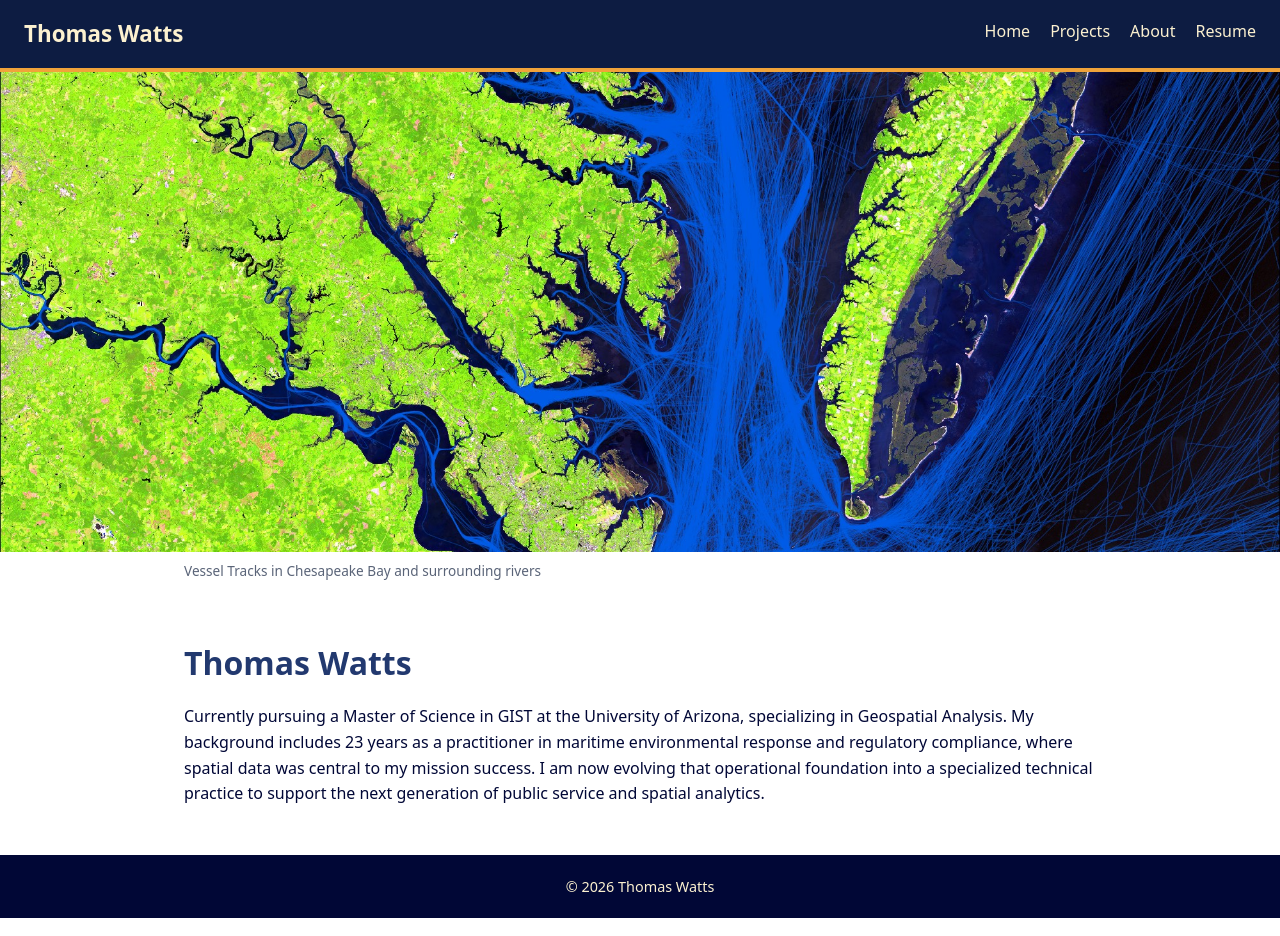
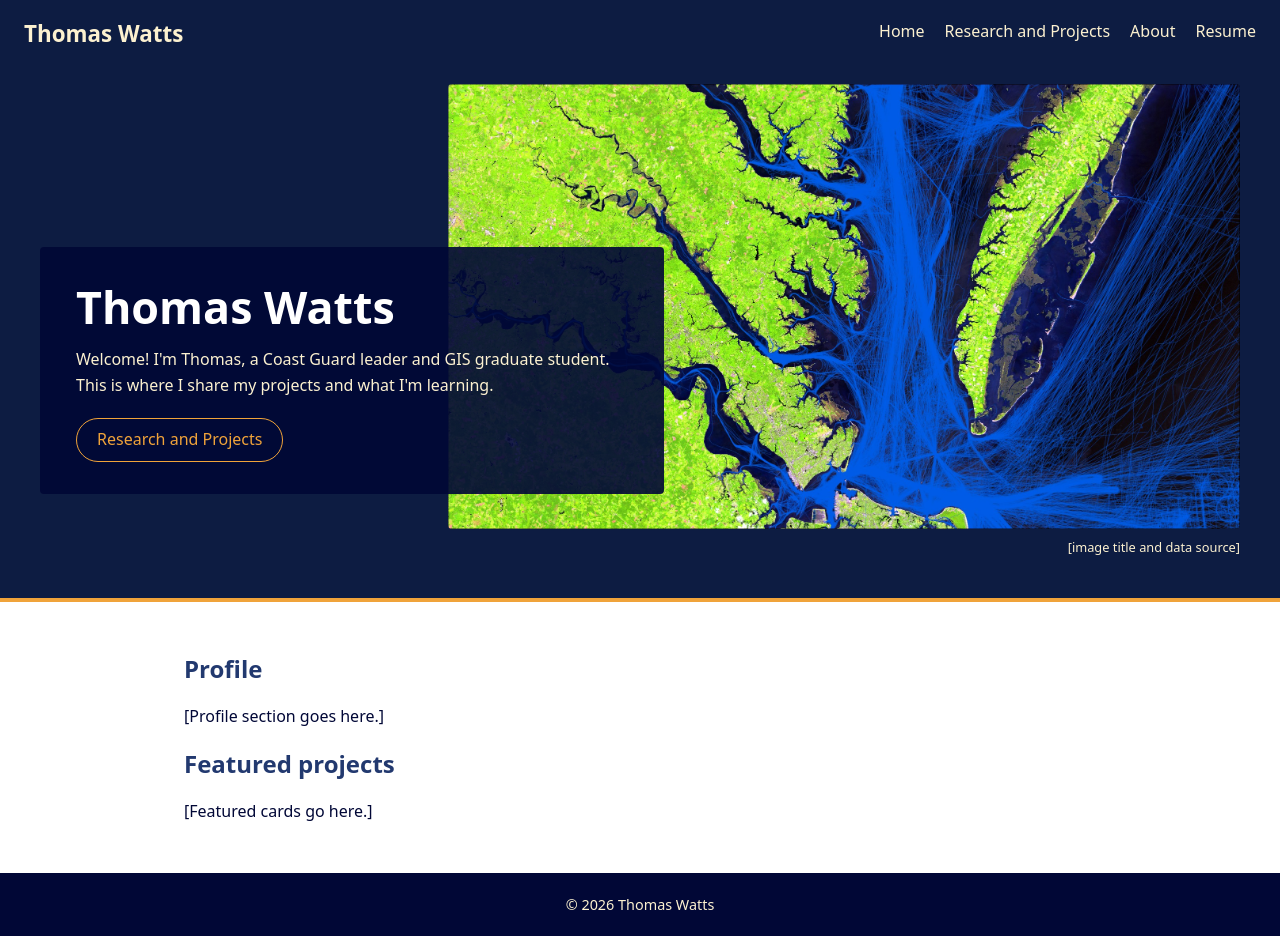
Before and after one commit to tfwatts/tfwatts.github.io, a Jekyll site: the page built from index.md, in a window 1280 px wide. Built offline with Jekyll 4.4.1, drawn with Linux system fonts in a browser that asks for light colours.

Commit message:
Add home hero

```diff
--- a/_layouts/default.html
+++ b/_layouts/default.html
@@ -7,22 +7,31 @@
   <link rel="stylesheet" href="{{ '/assets/css/style.css' | relative_url }}">
 </head>
 <body>
-  <header class="site-header">
+  <header class="site-header{% if page.hero %} has-hero{% endif %}">
     <a class="site-title" href="{{ '/' | relative_url }}">{{ site.title }}</a>
     <nav class="site-nav">
       <a href="{{ '/' | relative_url }}">Home</a>
-      <a href="{{ '/projects/' | relative_url }}">Projects</a>
+      <a href="{{ '/projects/' | relative_url }}">Research and Projects</a>
       <a href="{{ '/about/' | relative_url }}">About</a>
       <a href="{{ '/resume/' | relative_url }}">Resume</a>
     </nav>
   </header>
-  {% if page.banner %}
-  <figure class="page-banner">
-    <img src="{{ page.banner | relative_url }}" alt="{{ page.banner_alt }}">
-    {% if page.banner_caption %}
-    <figcaption>{{ page.banner_caption }}</figcaption>
+    {% if page.hero %}
+  <section class="hero">
+    <div class="hero-inner">
+      <img class="hero-image" src="{{ page.hero.image | relative_url }}" alt="{{ page.hero.alt }}">
+      <div class="hero-panel">
+        <h1>{{ page.hero.title }}</h1>
+        <p>{{ page.hero.text }}</p>
+        {% if page.hero.button_text %}
+        <a class="hero-button" href="{{ page.hero.button_link | relative_url }}">{{ page.hero.button_text }}</a>
+        {% endif %}
+      </div>
+    </div>
+    {% if page.hero.caption %}
+    <p class="hero-caption">{{ page.hero.caption }}</p>
     {% endif %}
-  </figure>
+  </section>
   {% endif %}
   <main class="site-main">
     {{ content }}
--- a/assets/css/style.css
+++ b/assets/css/style.css
@@ -78,21 +78,76 @@ img {
 }
 .site-footer p { margin: 0; }
 
-/* Full-width banner (any page with a banner label) */
-.page-banner {
-  margin: 0;
+/* Header joins the hero on pages that have one */
+.site-header.has-hero {
+  border-bottom: none;
 }
-.page-banner img {
+
+/* Hero: image on the right, panel overlapping lower left */
+.hero {
+  background: var(--navy-dark);
+  border-bottom: 4px solid var(--amber);
+  padding: 1rem 1.5rem 2.5rem;
+}
+.hero-inner {
+  position: relative;
+  max-width: 1200px;
+  margin: 0 auto;
+}
+.hero-image {
   display: block;
-  width: 100%;
-  height: clamp(220px, 40vw, 480px);
+  width: 66%;
+  margin-left: auto;
+  aspect-ratio: 16 / 9;
   object-fit: cover;
-  object-position: 55% 50%;
+  border-radius: 4px;
 }
-.page-banner figcaption {
-  max-width: 960px;
-  margin: 0 auto;
-  padding: 0.5rem 1.5rem;
-  font-size: 0.85rem;
-  color: var(--muted);
+.hero-panel {
+  position: absolute;
+  left: 0;
+  bottom: 8%;
+  width: 52%;
+  background: rgba(1, 7, 54, 0.9);
+  padding: 2rem 2.25rem;
+  border-radius: 4px;
 }
+.hero-panel h1 {
+  color: var(--white);
+  font-size: clamp(1.8rem, 3.5vw, 2.8rem);
+  margin: 0 0 0.75rem;
+}
+.hero-panel p {
+  color: var(--cream);
+  margin: 0 0 1.25rem;
+}
+.hero-button {
+  display: inline-block;
+  color: var(--amber);
+  border: 1.5px solid var(--amber);
+  border-radius: 999px;
+  padding: 0.5rem 1.25rem;
+  text-decoration: none;
+}
+.hero-button:hover {
+  background: var(--amber);
+  color: var(--navy-darkest);
+}
+.hero-caption {
+  max-width: 1200px;
+  margin: 0.5rem auto 0;
+  text-align: right;
+  font-size: 0.8rem;
+  color: var(--cream);
+}
+
+/* Phones: panel drops below the image */
+@media (max-width: 760px) {
+  .hero-image {
+    width: 100%;
+  }
+  .hero-panel {
+    position: static;
+    width: 100%;
+    background: var(--navy-darkest);
+  }
+}
--- a/index.md
+++ b/index.md
@@ -1,11 +1,19 @@
 ---
 title: Home
-layout: default
-banner: /assets/images/home/banner.jpg
-banner_alt: "AIS Data for Chesapeake Bay, James River, York River for the month of July 2025 overlayed on false color LandSat imagery from Google Earth Engine"
-banner_caption: "Vessel Tracks in Chesapeake Bay and surrounding rivers"
+hero:
+  image: /assets/images/home/banner.jpg
+  alt: "AIS Data for Chesapeake Bay, James River, York River for the month of July 2025 overlayed on false color LandSat imagery from Google Earth Engine"
+  title: Thomas Watts
+  text: "Welcome! I'm Thomas, a Coast Guard leader and GIS graduate student. This is where I share my projects and what I'm learning."
+  button_text: Research and Projects
+  button_link: /projects/
+  caption: "[image title and data source]"
 ---
 
-# Thomas Watts
+## Profile
 
-Currently pursuing a Master of Science in GIST at the University of Arizona, specializing in Geospatial Analysis. My background includes 23 years as a practitioner in maritime environmental response and regulatory compliance, where spatial data was central to my mission success. I am now evolving that operational foundation into a specialized technical practice to support the next generation of public service and spatial analytics.
+[Profile section goes here.]
+
+## Featured projects
+
+[Featured cards go here.]
```
Also changed, not shown: _projects/test-course/test-project.md (+1 -1 lines).
